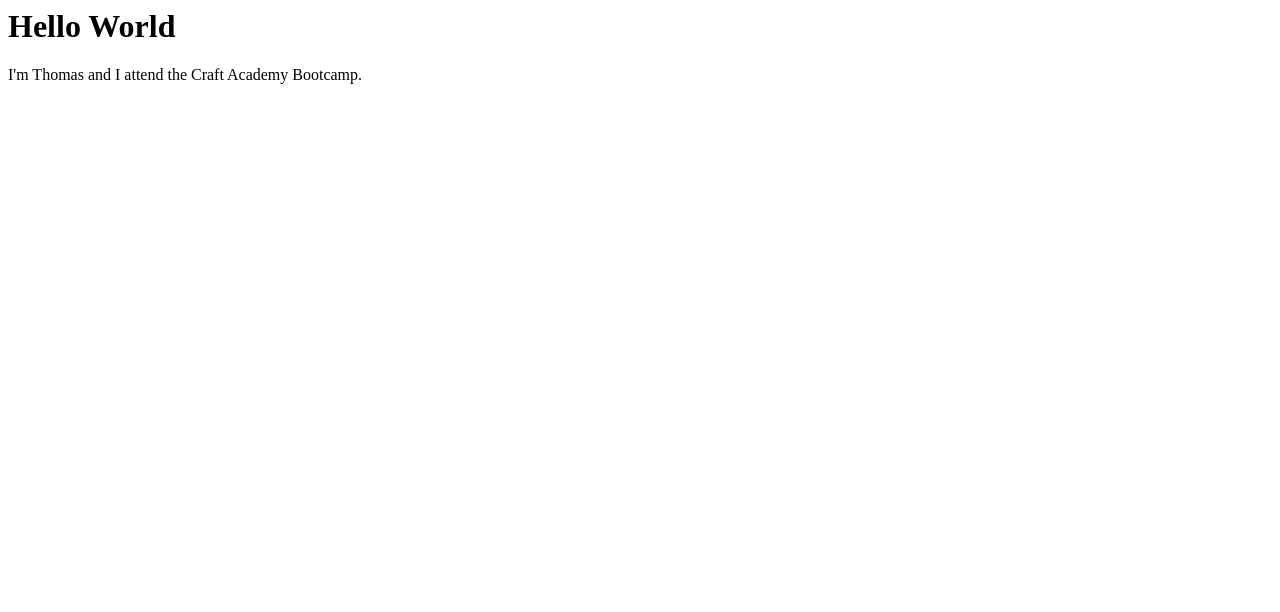
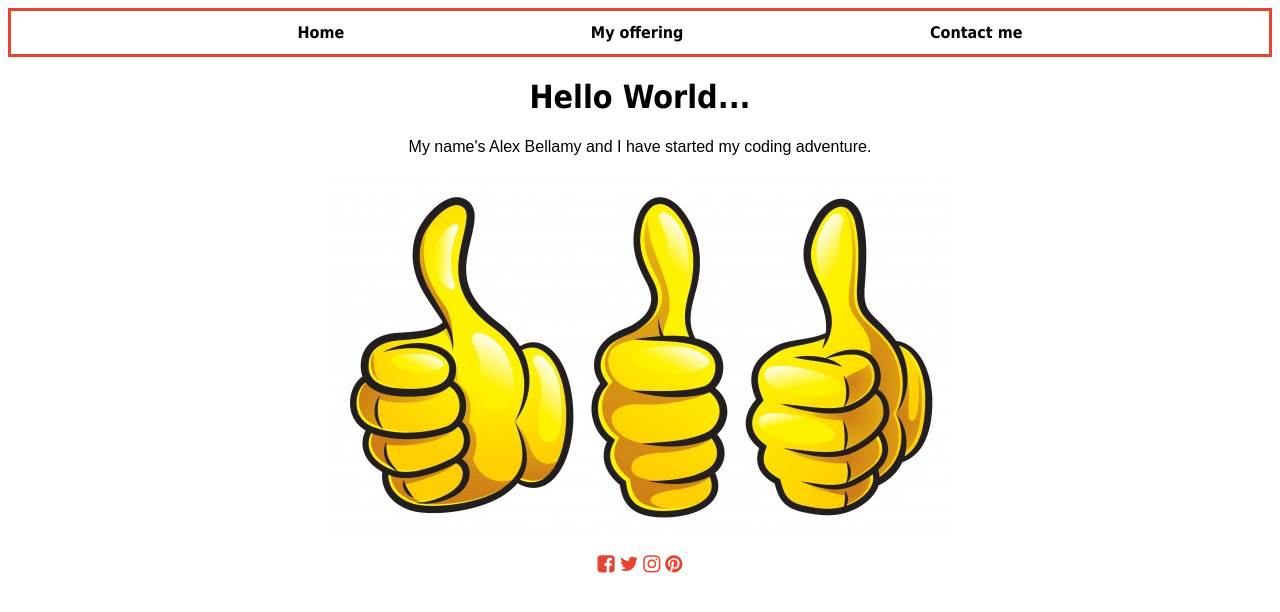
Before and after one commit to Alex-Bellamy/Alex-Bellamy.github.io, a plain HTML site: page index.html in a window 1280 px wide. Drawn offline with Linux system fonts and the light colour scheme.

Commit message:
finalised site

```diff
--- a/index.html
+++ b/index.html
@@ -1,2 +1,32 @@
-<h1>Hello World</h1>
-<p>I'm Thomas and I attend the Craft Academy Bootcamp.</p>
+<!DOCTYPE HTML>
+
+<html>
+
+<head>
+  <meta http-equiv="Content-Type" content="text/html; charset=UTF-8" />
+    <link rel="stylesheet" href="style.css">
+       <link rel="stylesheet" href="https://maxcdn.bootstrapcdn.com/font-awesome/4.4.0/css/font-awesome.min.css">
+         <title>My First Website</title>
+</head>
+
+<body>
+  <nav id="navbar">
+  <ul>
+    <li><a href="index.html">Home</a></li>
+      <li><a href="share.html">My offering</a></li>
+        <li><a href="contact.html">Contact me</a></li>
+  </nav>
+    <h1>Hello World...</h1>
+     <p>My name's Alex Bellamy and I have started my coding adventure.<p>
+       <img src="images/thumbs_up.jpg" alt="Massive thumbs up">
+
+ <footer>
+    <i class="fa fa-facebook-square"></i>
+      <i class="fa fa-twitter"></i>
+        <i class="fa fa-instagram"></i>
+          <i class="fa fa-pinterest"></i>
+ </footer>
+
+</body>
+
+</html>
--- /dev/null
+++ b/style.css
@@ -0,0 +1,72 @@
+#navbar > ul {
+  display: flex;
+  justify-content: space-evenly;
+  margin: 0 auto;
+  list-style-type: none;
+}
+
+#navbar {
+  border: 3px solid;
+  border-color: #e64631;
+  padding-top: 12px;
+  padding-bottom: 12px;
+}
+
+a {
+  text-size: 12px;
+  font-weight: bold;
+  font-family: tahoma;
+  text-decoration: none;
+  color: #010107;
+}
+
+a:hover {
+  color: #404042
+}
+
+h1 {
+  text-align: center;
+  font-family: tahoma;
+}
+
+h2 {
+  text-align: center;
+  font-family: tahoma;
+}
+
+h3 {
+  text-align: center;
+  padding-top: 30px;
+}
+
+p {
+  text-align: center;
+  font-family: Arial, Helvetica, sans-serif;
+}
+
+ul {
+  list-style: none;
+  text-family:tahoma;
+  text-align: center;
+}
+
+img {
+  display: block;
+  margin-left: auto;
+  margin-right: auto;
+  max-width: 100%;
+  max-height: 100%;
+}
+
+footer {
+  text-align: center;
+  font-size: 20px;
+  color: #e64631;
+}
+
+#contact {
+  text-align: center;
+  font-size: 20px;
+  color: #e64631;
+  padding-top: 25px;
+}
```
Also changed, not shown: contact.html (added, +33 -0 lines), share.html (added, +36 -0 lines), images/phone_down.jpeg (added), images/thumbs_up.jpg (added), 1 other file.
